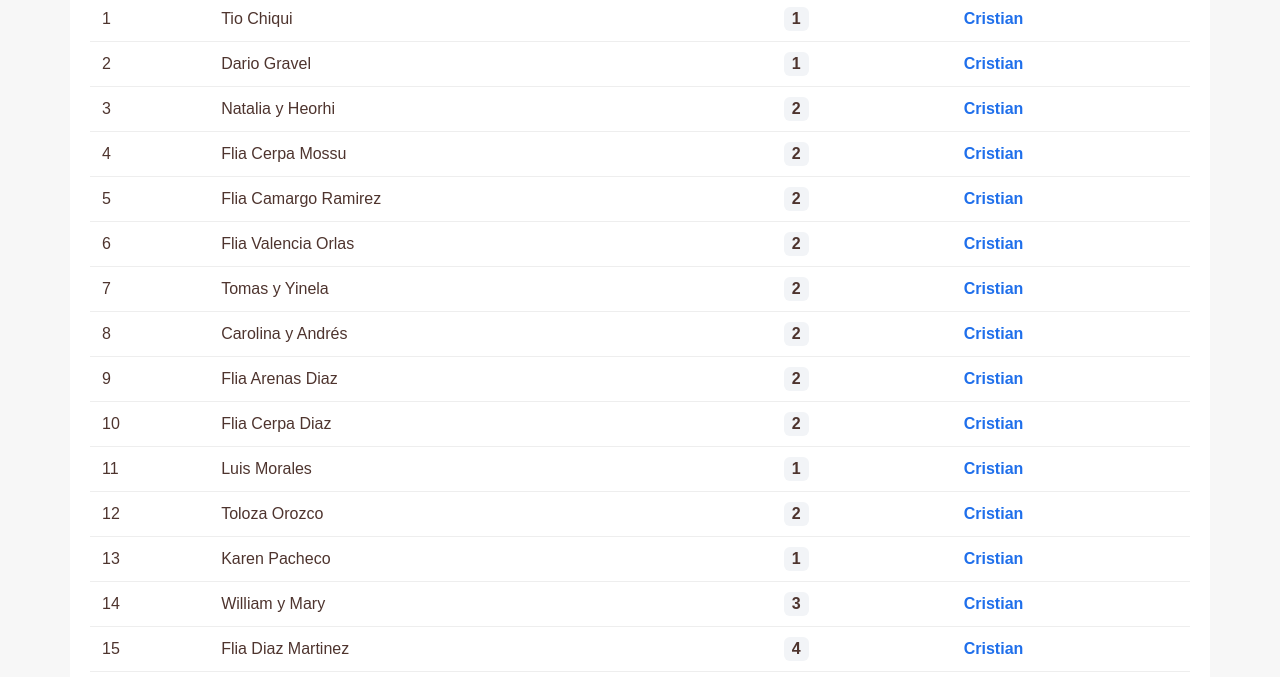
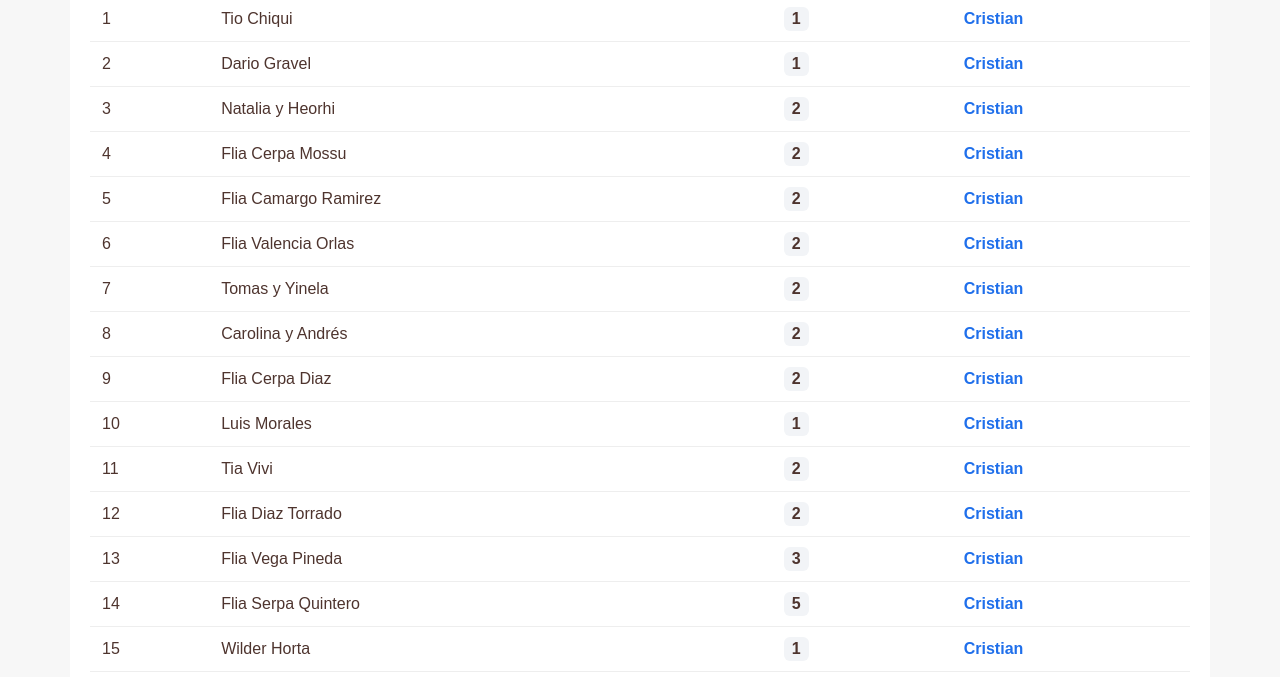
Before and after one commit to ASimpleCC-Guy/nuestra-boda-cristian-jesby, a website: page public/list/index.html in a window 1280 px wide. Shown: the part 123-800 px from the top of the page. Drawn offline with Linux system fonts and the light colour scheme.

Commit message:
(feat): update lista de invitados

```diff
--- a/public/list/index.html
+++ b/public/list/index.html
@@ -49,49 +49,21 @@
       { guestName: 'Flia Valencia Orlas', slot: 2, owner: 'cristian' },
       { guestName: 'Tomas y Yinela', slot: 2, owner: 'cristian' },
       { guestName: 'Carolina y Andrés', slot: 2, owner: 'cristian' },
-      { guestName: 'Flia Arenas Diaz', slot: 2, owner: 'cristian' },
       { guestName: 'Flia Cerpa Diaz', slot: 2, owner: 'cristian' },
       { guestName: 'Luis Morales', slot: 1, owner: 'cristian' },
-      { guestName: 'Toloza Orozco', slot: 2, owner: 'cristian' },
-      { guestName: 'Karen Pacheco', slot: 1, owner: 'cristian' },
-      { guestName: 'William y Mary', slot: 3, owner: 'cristian' },
-      { guestName: 'Flia Diaz Martinez', slot: 4, owner: 'cristian' },
-      { guestName: 'Flia Ramirez Rodriguez', slot: 3, owner: 'cristian' },
-      { guestName: 'Yoeli Ramirez', slot: 2, owner: 'cristian' },
-      { guestName: 'Dennys Blanco', slot: 2, owner: 'cristian' },
-      { guestName: 'Flia Duran Ramirez', slot: 3, owner: 'cristian' },
-      { guestName: 'Tia Chava y Jhoisber', slot: 2, owner: 'cristian' },
-      { guestName: 'Tia Chela y Omar', slot: 2, owner: 'cristian' },
-      { guestName: 'Tio Omar y Estela', slot: 2, owner: 'cristian' },
-      { guestName: 'Tia Nelly', slot: 1, owner: 'cristian' },
-      { guestName: 'Flia Ramirez Salas', slot: 4, owner: 'cristian' },
-      { guestName: 'Flia Ramirez Torrado', slot: 4, owner: 'cristian' },
-      { guestName: 'Flia Diaz Flauraud', slot: 4, owner: 'cristian' },
-      { guestName: 'Flia Ramirez Leal', slot: 4, owner: 'cristian' },
-      { guestName: 'Flia Ramirez Lopez', slot: 2, owner: 'cristian' },
-      { guestName: 'Linda Ramirez', slot: 2, owner: 'cristian' },
-      { guestName: 'Walfran Ramirez', slot: 1, owner: 'cristian' },
-      { guestName: 'Flia Diaz Torrado', slot: 5, owner: 'cristian' },
+      { guestName: 'Tia Vivi', slot: 2, owner: 'cristian' },
+      { guestName: 'Flia Diaz Torrado', slot: 2, owner: 'cristian' },
       { guestName: 'Flia Vega Pineda', slot: 3, owner: 'cristian' },
       { guestName: 'Flia Serpa Quintero', slot: 5, owner: 'cristian' },
       { guestName: 'Wilder Horta', slot: 1, owner: 'cristian' },
-      { guestName: 'Sergio Parra', slot: 1, owner: 'cristian' },
       { guestName: 'Jose y Sofia', slot: 2, owner: 'cristian' },
       { guestName: 'Yeslier y Sindy', slot: 2, owner: 'cristian' },
-      { guestName: 'Sandy Martínez', slot: 1, owner: 'cristian' },
-      { guestName: 'Fabio Contreras', slot: 1, owner: 'cristian' },
-      { guestName: 'Isabella Arévalo', slot: 1, owner: 'cristian' },
-      { guestName: 'Diego Miranda', slot: 1, owner: 'cristian' },
-      { guestName: 'Jesús Guerrero', slot: 2, owner: 'cristian' },
-      { guestName: 'Danuil y Leticia', slot: 2, owner: 'cristian' },
-      { guestName: 'Flia Angarita Diaz', slot: 2, owner: 'cristian' },
-      { guestName: 'Zinedine Sánchez', slot: 1, owner: 'jesby' },
+      { guestName: 'Jesús Guerrero', slot: 1, owner: 'cristian' },
       { guestName: 'Giselle Neira', slot: 1, owner: 'jesby' },
       { guestName: 'Madeleine Pabon', slot: 1, owner: 'jesby' },
       { guestName: 'Yury Arevalo', slot: 1, owner: 'jesby' },
       { guestName: 'Angie Rolón', slot: 1, owner: 'jesby' },
       { guestName: 'Mayerli Pacheco', slot: 1, owner: 'jesby' },
-      { guestName: 'Ferney Niño', slot: 1, owner: 'jesby' },
       { guestName: 'Flia Duarte Forero', slot: 2, owner: 'jesby' },
       { guestName: 'Flia Pacheco Sanabria', slot: 2, owner: 'jesby' },
       { guestName: 'Flia Carrascal Contreras', slot: 2, owner: 'jesby' },
```
